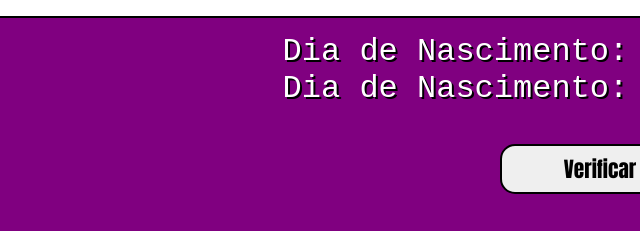
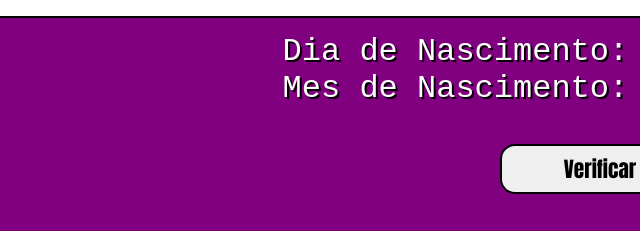
Before and after one commit to Hanufu/verificar_signos, a plain HTML site: page index.html in a window 1280 px wide. Shown: the part 197-428 px from the top of the page, 40-680 px from the left. Drawn offline with Linux system fonts and the light colour scheme.

Commit message:
Alterando o Label para 'Dia e Mes' estava "dia e dia"
erro de digitação no label com id 'mes' estava dia de nascimento, sendo que era para está "Mes"

```diff
--- a/index.html
+++ b/index.html
@@ -17,7 +17,7 @@
         <div id="formularios">
             <label for="dia">Dia de Nascimento: <input type="number" class='input' name="dia" id="dia"></label>
             <br />
-            <label for="mes">Dia de Nascimento: <input type="number" class='input' name="mes" id="mes"></label>
+            <label for="mes">Mes de Nascimento: <input type="number" class='input' name="mes" id="mes"></label>
             <br />
             <br />
             <input type="button" value="Verificar" id="button" onclick="verificar()">
```
